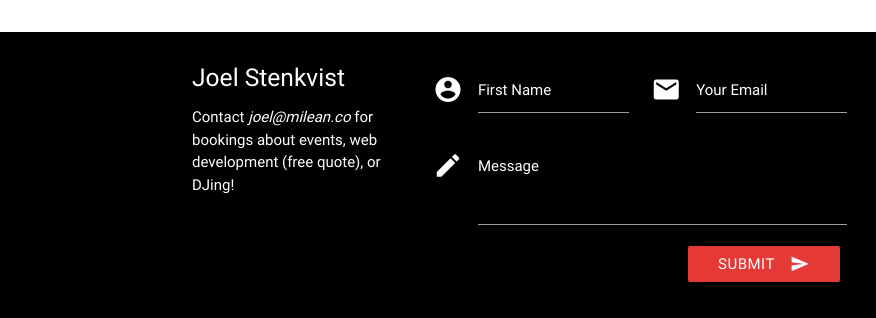
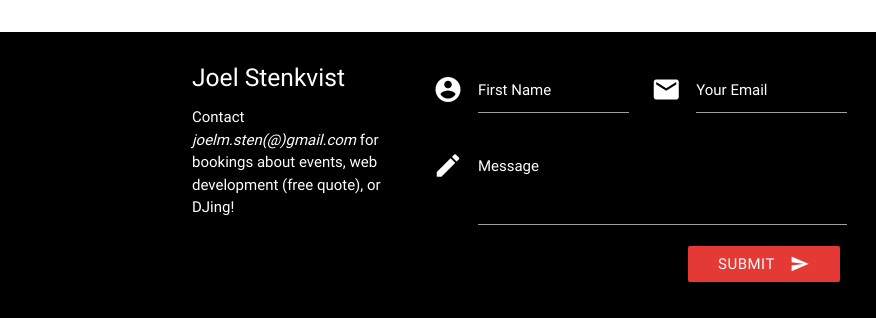
Before and after one commit to MileanCo/mystec_dj, a plain HTML site: page index.html in a window 1280 px wide. Shown: the part 4123-4441 px from the top of the page, 0-876 px from the left. Drawn offline with Linux system fonts and the light colour scheme.

Commit message:
fixed email to temp one until mail server set up

```diff
--- a/index.html
+++ b/index.html
@@ -310,7 +310,7 @@
           <div class="row">
             <div class="col l3 s12">
                 <h5 class="white-text">Joel Stenkvist</h5>
-                <p class="white-text"> Contact <i> joel@milean.co </i> for bookings about events, web development (free quote), or DJing!</p>
+                <p class="white-text"> Contact <i> joelm.sten(@)gmail.com </i> for bookings about events, web development (free quote), or DJing!</p>
                 <!--
                 <ul>
                     <li><a class="white-text" href="http://www.joashpereira.com/">Home</a></li>
```
